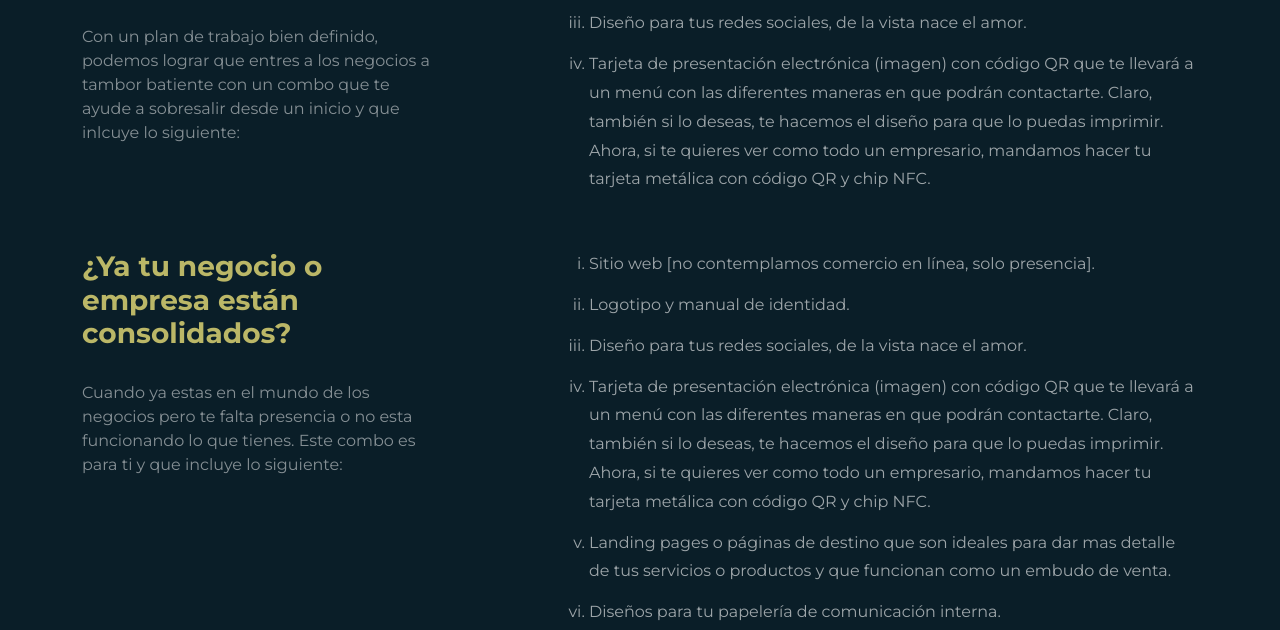
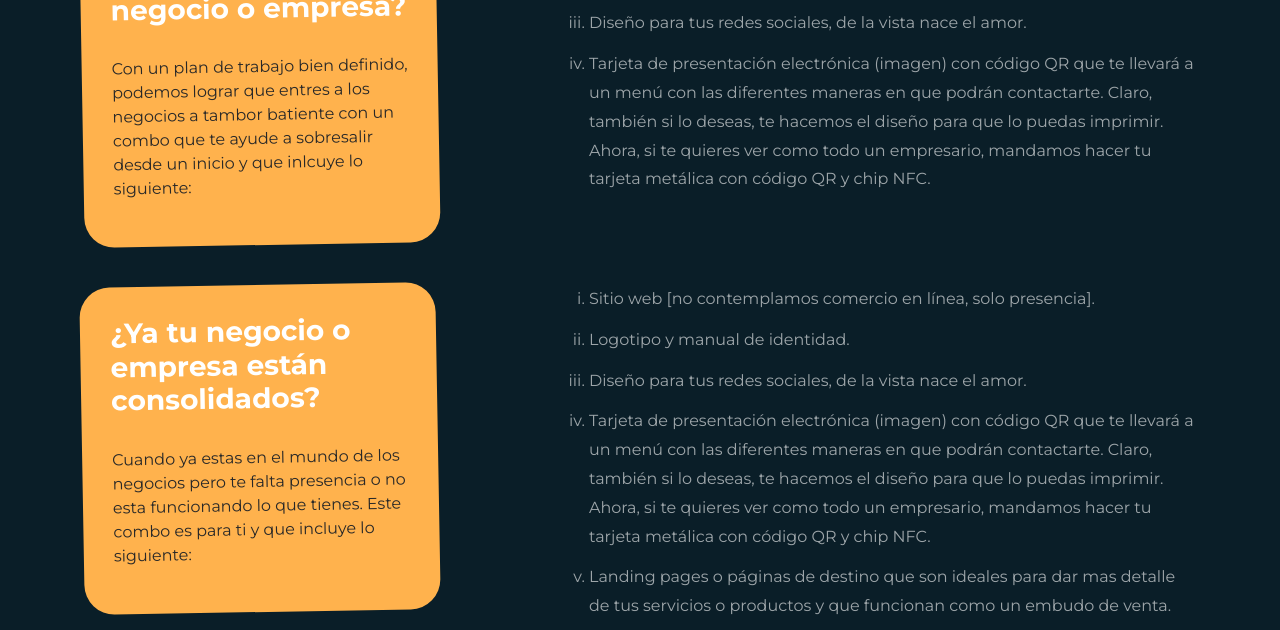
Before and after one commit to fidelhdz/wrs, an Astro site: page /servicios in a window 1280 px wide. Shown: the part 872-1502 px from the top of the page. Built offline with nearby package versions, Linux system fonts and the light colour scheme; Astro itself is replaced by a stand-in of ours; a script that the page names is missing.

Commit message:
Update on layout

```diff
--- a/package.json
+++ b/package.json
@@ -10,8 +10,8 @@
     "astro": "astro"
   },
   "dependencies": {
-    "@astrojs/check": "^0.9.3",
-    "astro": "^4.15.6",
+    "@astrojs/check": "^0.9.4",
+    "astro": "^5.0.9",
     "sass": "^1.77.8",
     "typescript": "^5.5.4"
   }
--- a/src/layouts/mainLayout.astro
+++ b/src/layouts/mainLayout.astro
@@ -32,7 +32,7 @@ import PreloaderOverlay from '../components/preloaderOverlay.astro';
     <script is:inline src="https://cdn.jsdelivr.net/npm/bootstrap@5.3.3/dist/js/bootstrap.bundle.min.js" integrity="sha384-YvpcrYf0tY3lHB60NNkmXc5s9fDVZLESaAA55NDzOxhy9GkcIdslK1eN7N6jIeHz" crossorigin="anonymous"></script>
     <script is:inline src="https://unpkg.com/aos@2.3.1/dist/aos.js"></script>
     <script is:inline src="https://unpkg.com/lenis@1.1.13/dist/lenis.min.js"></script>
-    <script src="https://cdnjs.cloudflare.com/ajax/libs/gsap/3.12.5/gsap.min.js" integrity="sha512-7eHRwcbYkK4d9g/6tD/mhkf++eoTHwpNM9woBxtPUBWm67zeAfFC+HrdoE2GanKeocly/VxeLvIqwvCdk7qScg==" crossorigin="anonymous" referrerpolicy="no-referrer"></script>
+    <script is:inline src="https://cdnjs.cloudflare.com/ajax/libs/gsap/3.12.5/gsap.min.js" integrity="sha512-7eHRwcbYkK4d9g/6tD/mhkf++eoTHwpNM9woBxtPUBWm67zeAfFC+HrdoE2GanKeocly/VxeLvIqwvCdk7qScg==" crossorigin="anonymous" referrerpolicy="no-referrer"></script>
 	<script is:inline src="/assets/js/custom.js"></script>
     <script is:inline src="/assets/js/scrubbling.js"></script>
 </body>
--- a/src/layouts/portafolioLayout.astro
+++ b/src/layouts/portafolioLayout.astro
@@ -30,7 +30,7 @@ import PreloaderOverlay from '../components/preloaderOverlay.astro';
     <script is:inline src="https://cdn.jsdelivr.net/npm/bootstrap@5.3.3/dist/js/bootstrap.bundle.min.js" integrity="sha384-YvpcrYf0tY3lHB60NNkmXc5s9fDVZLESaAA55NDzOxhy9GkcIdslK1eN7N6jIeHz" crossorigin="anonymous"></script>
     <script is:inline src="https://unpkg.com/aos@2.3.1/dist/aos.js"></script>
     <script is:inline src="https://unpkg.com/lenis@1.1.13/dist/lenis.min.js"></script>
-    <script src="https://cdnjs.cloudflare.com/ajax/libs/gsap/3.12.5/gsap.min.js" integrity="sha512-7eHRwcbYkK4d9g/6tD/mhkf++eoTHwpNM9woBxtPUBWm67zeAfFC+HrdoE2GanKeocly/VxeLvIqwvCdk7qScg==" crossorigin="anonymous" referrerpolicy="no-referrer"></script>
+    <script is:inline src="https://cdnjs.cloudflare.com/ajax/libs/gsap/3.12.5/gsap.min.js" integrity="sha512-7eHRwcbYkK4d9g/6tD/mhkf++eoTHwpNM9woBxtPUBWm67zeAfFC+HrdoE2GanKeocly/VxeLvIqwvCdk7qScg==" crossorigin="anonymous" referrerpolicy="no-referrer"></script>
     <!-- <script is:inline src="/assets/js/scrubbling.js"></script> -->
 	<script is:inline src="/assets/js/custom.js"></script>
 </body>
--- a/src/pages/servicios.astro
+++ b/src/pages/servicios.astro
@@ -11,8 +11,10 @@ import MainLayout from "../layouts/mainLayout.astro";
 		<div class="container">
 			<div class="row justify-content-between combo-definition">
 				<div class="col-12 col-xl-4">
+					<div class="combo-presentation">
 						<h3>&iquest;Estás iniciando tu negocio o empresa?</h3>
 						<p>Con un plan de trabajo bien definido, podemos lograr que entres a los negocios a tambor batiente con un combo que te ayude a sobresalir desde un inicio y que inlcuye lo siguiente:</p>
+					</div>
 				</div>
 				<div class="col-12 col-xl-7">
 					<ul>
@@ -25,8 +27,10 @@ import MainLayout from "../layouts/mainLayout.astro";
 			</div>
 			<div class="row justify-content-between combo-definition">
 				<div class="col-12 col-xl-4">
+					<div class="combo-presentation">
 						<h3>&iquest;Ya tu negocio o empresa están consolidados?</h3>
 						<p>Cuando ya estas en el mundo de los negocios pero te falta presencia o no esta funcionando lo que tienes. Este combo es para ti y que incluye lo siguiente:</p>
+					</div>
 				</div>
 				<div class="col-12 col-xl-7">
 					<ul>
@@ -43,8 +47,10 @@ import MainLayout from "../layouts/mainLayout.astro";
 			</div>
 			<div class="row justify-content-between combo-definition">
 				<div class="col-12 col-xl-4">
+					<div class="combo-presentation">
 						<h3>&iquest;Tu empresa o negocio ya esta a nada de ser un VIP?</h3>
 						<p>&iquest;Lo tienes todo, pero no te está funcionando o no sabes si lo que tienes está para romperla? Tenemos justo el combo de servicios que necesitas e incluye lo siguiente:</p>
+					</div>
 				</div>
 				<div class="col-12 col-xl-7">
 					<ul>
--- a/src/scss/styles.scss
+++ b/src/scss/styles.scss
@@ -179,6 +179,25 @@ section {
                 &:hover {
                     opacity: 0.4;
                 }
+            }
+        }
+
+        .combo-presentation {
+            background-color: var(--wrs-mango-color);
+            padding: 30px;
+            border-radius: 30px;
+            transform: rotate(-1deg);
+
+            @media screen and (width < 75em){
+                padding: 20px;
+            }
+
+            h3 {
+                color: rgb(255 255 255);
+            }
+
+            p {
+                color: rgb(40 40 40);
             }
         }
 
```
Also changed, not shown: 1 other file. Lines whose indentation alone changed are shown as unchanged.
